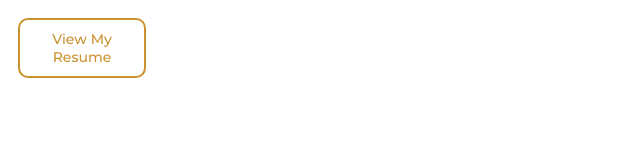
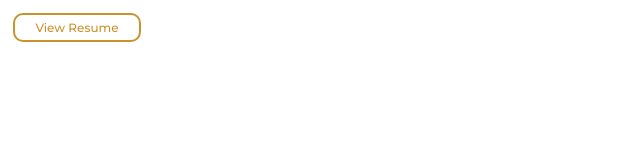
Before and after one commit to pk-rds/notion_widgets, a plain HTML site: page ghost-button.html in a window 1280 px wide. Shown: the whole page, without its empty margins (0-640 px from the left). Drawn offline with Linux system fonts and the light colour scheme.

Commit message:
Update ghost-button.html

```diff
--- a/ghost-button.html
+++ b/ghost-button.html
@@ -13,8 +13,8 @@
     button {
       border: none;
       cursor: pointer;
-      padding: 10px 10px;
-      font-size: 14px;
+      padding: 5px 5px;
+      font-size: 12px;
       cursor: pointer;
     }
 
@@ -24,7 +24,7 @@
       color: #ffffff;
       font-family: "Montserrat", sans-serif;
       display: inline-block;
-      margin: 10px;
+      margin: 5px;
     }
 
     .my-color {
@@ -258,7 +258,7 @@
 
 <body>
 
-  <button class="btn circle" type="button" onclick="navigate()">View My Resume</button>
+  <button class="btn circle" type="button" onclick="navigate()">View Resume</button>
 
   <script>
     function navigate() {
```
